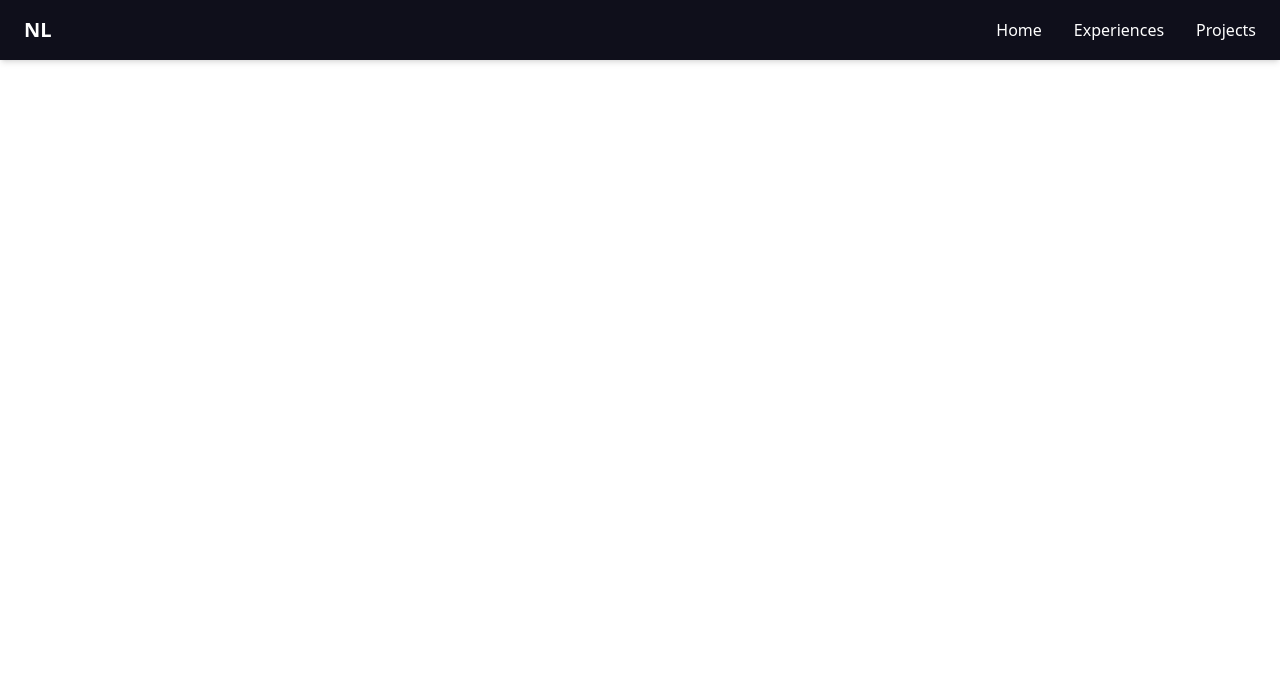
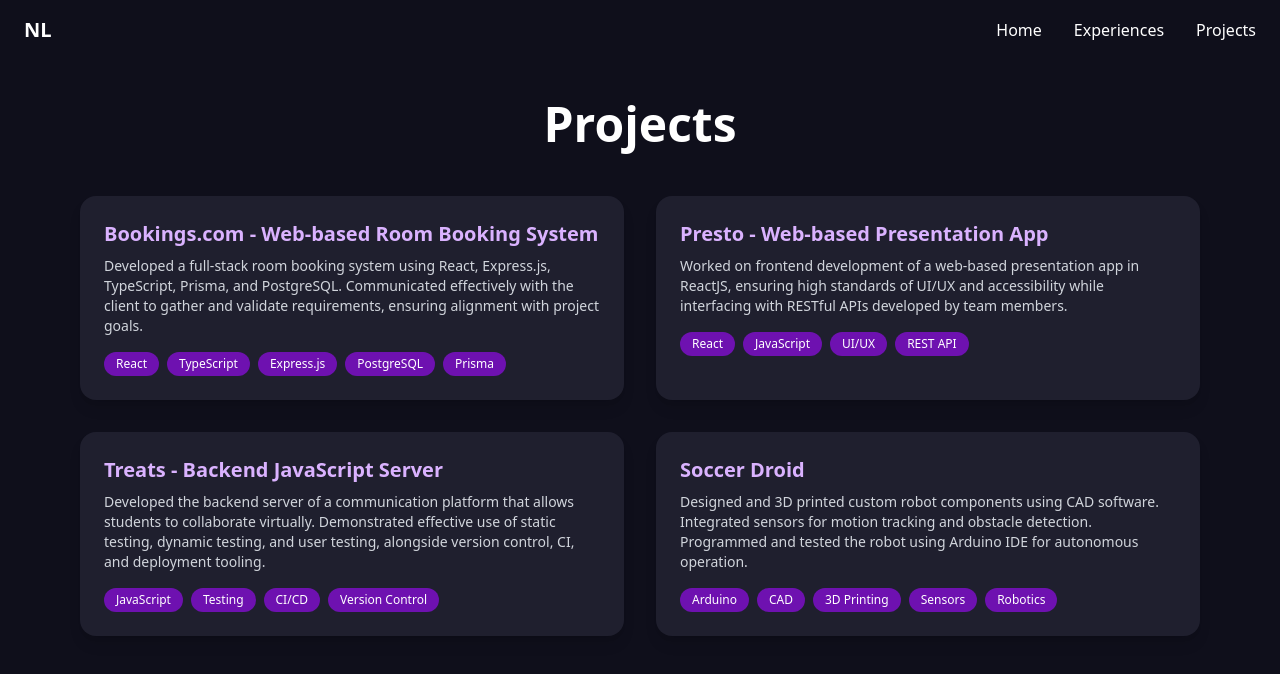
Before and after one commit to nicoleleoww/personal-website, a React (Vite) app: page /Projects in a window 1280 px wide. Shown: the top 674 px of the page. Built offline with nearby package versions, Linux system fonts and the light colour scheme.

Commit message:
projects page

```diff
--- a/src/App.jsx
+++ b/src/App.jsx
@@ -2,6 +2,7 @@
 import Navbar from './components/Navbar'
 import Home from './pages/Home'
 import Experiences from './pages/Experiences'
+import Projects from './pages/Projects'
 
 function App() {
   return (
@@ -10,6 +11,7 @@
 			<Routes>
 					<Route path="/" element={<Home />} />
 					<Route path="/Experiences" element={<Experiences />} />
+					<Route path="/Projects" element={<Projects />} />
 			</Routes>
     </>
   )
--- a/src/components/Navbar.jsx
+++ b/src/components/Navbar.jsx
@@ -1,5 +1,3 @@
-// components/Navbar.jsx
-import React from 'react';
 import { Link, useLocation } from 'react-router-dom';
 
 const Navbar = () => {
--- /dev/null
+++ b/src/pages/Projects.jsx
@@ -0,0 +1,53 @@
+const projects = [
+  {
+    name: 'Bookings.com - Web-based Room Booking System',
+    description: 'Developed a full-stack room booking system using React, Express.js, TypeScript, Prisma, and PostgreSQL. Communicated effectively with the client to gather and validate requirements, ensuring alignment with project goals.',
+    skills: ['React', 'TypeScript', 'Express.js', 'PostgreSQL', 'Prisma'],
+  },
+  {
+    name: 'Presto - Web-based Presentation App',
+    description: 'Worked on frontend development of a web-based presentation app in ReactJS, ensuring high standards of UI/UX and accessibility while interfacing with RESTful APIs developed by team members.',
+    skills: ['React', 'JavaScript', 'UI/UX', 'REST API'],
+  },
+  {
+    name: 'Treats - Backend JavaScript Server',
+    description: 'Developed the backend server of a communication platform that allows students to collaborate virtually. Demonstrated effective use of static testing, dynamic testing, and user testing, alongside version control, CI, and deployment tooling.',
+    skills: ['JavaScript', 'Testing', 'CI/CD', 'Version Control'],
+  },
+  {
+    name: 'Soccer Droid',
+    description: 'Designed and 3D printed custom robot components using CAD software. Integrated sensors for motion tracking and obstacle detection. Programmed and tested the robot using Arduino IDE for autonomous operation.',
+    skills: ['Arduino', 'CAD', '3D Printing', 'Sensors', 'Robotics'],
+  },
+];
+
+const Projects = () => {
+  return (
+    <div className="min-h-screen bg-[#0f0f1b] text-white py-10 px-20">
+      <h2 className="text-2xl sm:text-5xl font-bold text-white mb-12 text-center">Projects</h2>
+      <div className="grid grid-cols-1 md:grid-cols-2 gap-8">
+        {projects.map((project, index) => (
+          <div
+            key={index}
+            className="bg-[#1f1f2e] p-6 rounded-2xl shadow-lg hover:shadow-purple-400/40 transition duration-300"
+          >
+            <h3 className="text-xl font-semibold text-purple-300 mb-2">{project.name}</h3>
+            <p className="text-sm text-gray-300 mb-4">{project.description}</p>
+            <div className="flex flex-wrap gap-2">
+              {project.skills.map((skill, idx) => (
+                <span
+                  key={idx}
+                  className="text-xs bg-purple-800 text-white px-3 py-1 rounded-full"
+                >
+                  {skill}
+                </span>
+              ))}
+            </div>
+          </div>
+        ))}
+      </div>
+    </div>
+  );
+};
+
+export default Projects;
```
